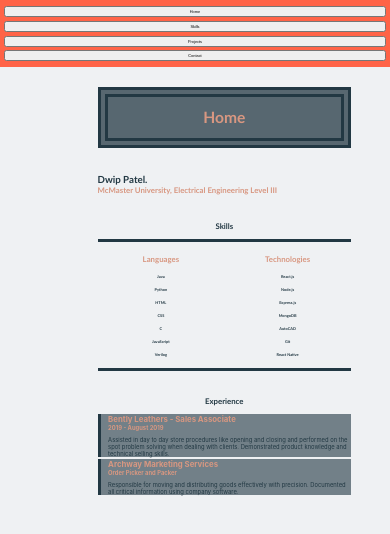
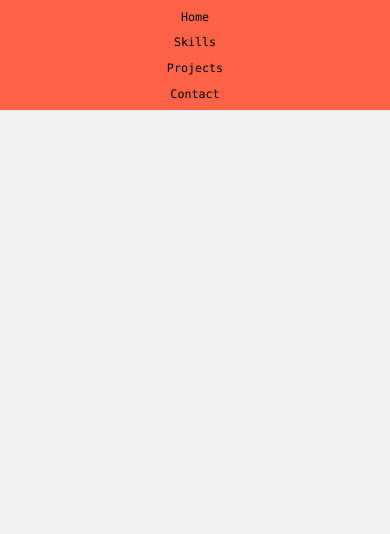
Before and after one commit to dwipatel/PersonalWebsite, a React (Create React App) app in the folder website/: page / in a window 390 px wide. Shown: the top 534 px of the page. Built offline with nearby package versions, Linux system fonts and the light colour scheme.

Commit message:
Cleared front page

```diff
--- a/website/src/index.js
+++ b/website/src/index.js
@@ -14,7 +14,7 @@ import Experience from './components/experience';
 
 ReactDOM.render(
   <React.StrictMode>
-    <App />
+    <Nav />
   </React.StrictMode>,
   document.getElementById('root')
 );
--- a/website/src/pages/FrontPage.js
+++ b/website/src/pages/FrontPage.js
@@ -12,31 +12,10 @@ export default class FrontPage extends Component {
     render() {
         return (
             <div>
-                <Nav/>
+
                 <div className="front-page">
-                    <Header title="Home"/>
-                    <div className="text">
-                        <p className="my-name">Dwip Patel.</p>
-                        <p className="my-program">McMaster University, Electrical Engineering Level III</p>
-                    </div>
-                    <div className="skill">
-                        <SkillCard/>
-                    </div>
-                    <div className="experience">
-                        <p className="experience-title">Experience</p>
-                        <Experience
-                        title="Bently Leathers - Sales Associate"
-                        date="2019 - August 2019"
-                        info="Assisted in day to day store procedures like opening and closing and performed on the spot problem solving when dealing with clients.
-                        Demonstrated product knowledge and technical selling skills."
-                        />
-                        <Experience
-                        title="Archway Marketing Services"
-                        date="Order Picker and Packer"
-                        info="Responsible for moving and distributing goods effectively with precision.
-                        Documented all critical information using company software."
-                        />
-                    </div>
+
+
 
 
 
--- a/website/src/styles/navAndDropdown.css
+++ b/website/src/styles/navAndDropdown.css
@@ -4,12 +4,23 @@
     justify-content: center;
     background-color: tomato;
     padding: 1% 0;
-
 }
 
 .nav-item {
     font-size: 1vw;
+    font-family: 'Consolas';
     margin: 0 2%;
+
+    outline: transparent;
+    border: transparent;
+    background-color: transparent;
+
+}
+
+.nav-item:hover {
+    cursor: pointer;
+    border-top: black 1px solid;
+    border-bottom: black 1px solid;
 }
 
 @media only screen and (max-width: 600px) {
@@ -17,6 +28,8 @@
     .nav-item {
         width: 100%;
         margin: 0.5% 1%;
+        font-size: 3vw;
+        padding: 1%;
     }
 
   }
```
